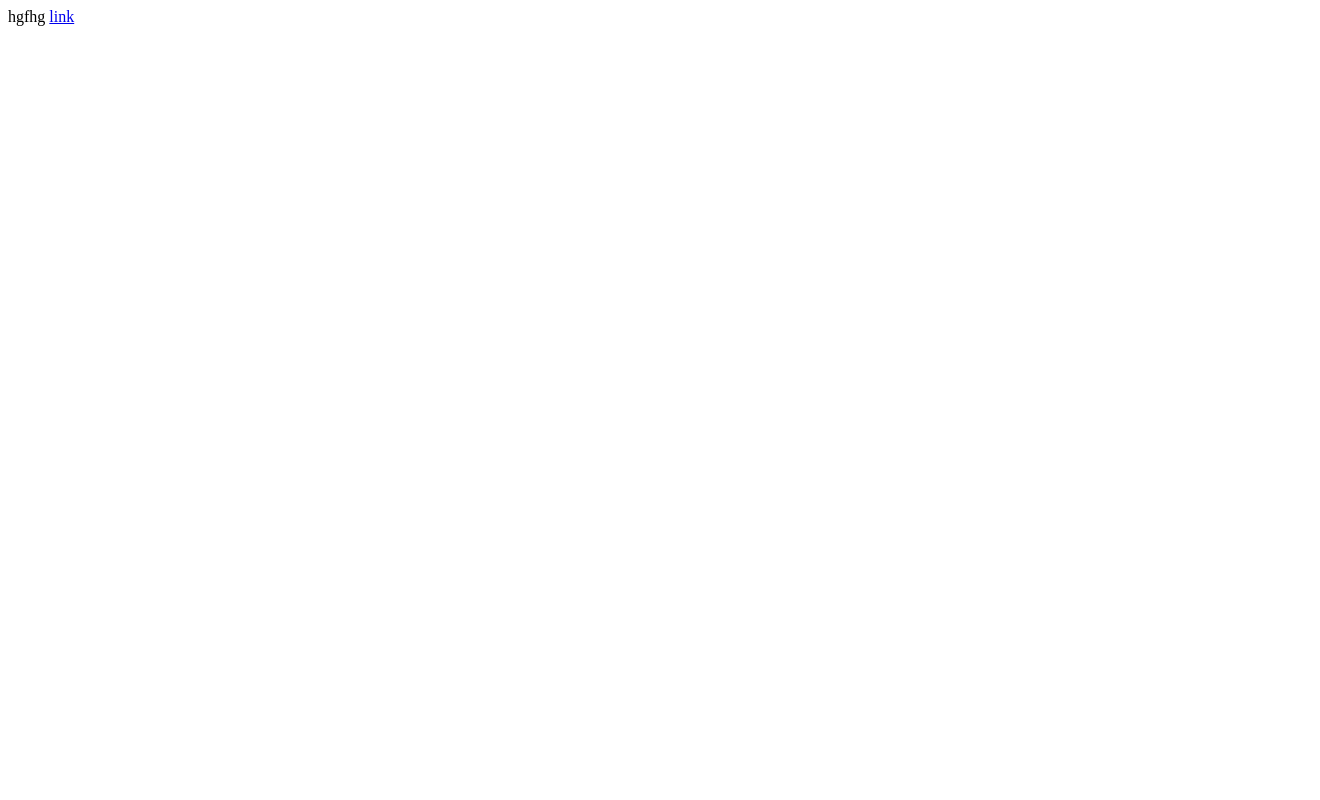
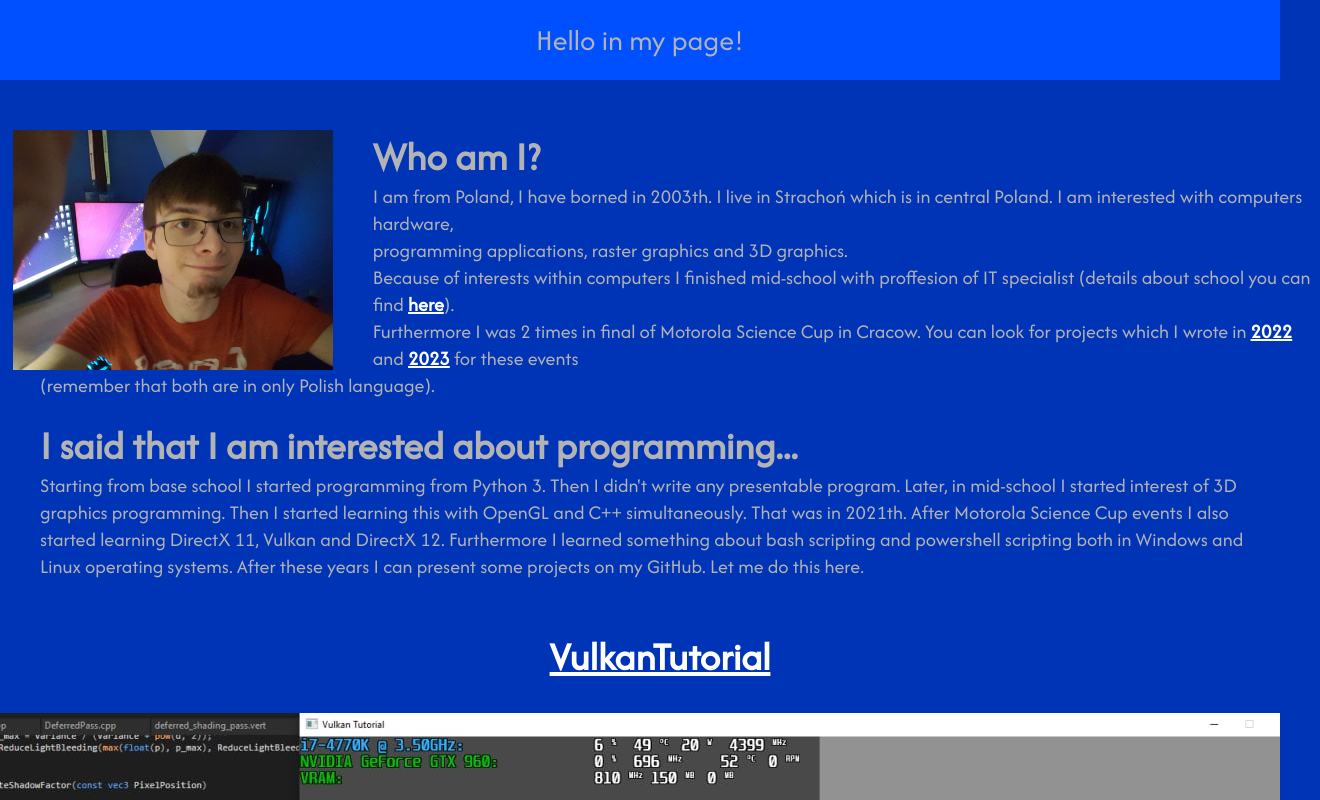
Before and after one commit to Cijei03/cijei03.github.io, a plain HTML site: page index.html in a window 1280 px wide. Shown: the top 800 px of the page, 1320 px wide, since content can reach past the window. Drawn offline with Linux system fonts and the light colour scheme.

Commit message:
Added one project description.

```diff
--- a/index.html
+++ b/index.html
@@ -1,9 +1,64 @@
 <html>
 	<head>
-
+		<title>KonkwistadorGPU</title>
+		<link rel="stylesheet" href="style.css">
 	</head>
 	<body>
-		hgfhg
-		<a href="http://cijei03.github.io/xd.html">link</a>
+		<div style="width: 100%; background-color: #0050ff; text-align: center; font-size: 30px; padding-top: 20px; padding-bottom: 20px;">
+			Hello in my page!
+		</div>
+		<div style="text-align: left; width: 100%;">
+			<img src="resources/photo_2024-11-26_17-05-17.jpg" alt="" width="25%%" style="float: left; margin-left: 1%; margin-right: 40px;">
+			<div style="margin-left: 40px; font-size: 40px; font-weight: 900; margin-top: 50px;">
+				Who am I?
+			</div>
+			<div style="margin-left: 40px; font-size: 20px; width: 100%;">
+				I am from Poland, I have borned in 2003th. I live in Strachoń which is in central Poland. I am interested with computers hardware,<br />programming applications, raster graphics and 3D graphics.
+				<br />Because of interests within computers I finished mid-school with proffesion of IT specialist (details about school you can find <a href="https://zst.com.pl/" target="_blank">here</a>).<br />
+				Furthermore I was 2 times in final of Motorola Science Cup in Cracow. You can look for projects which I wrote in <a href="https://drive.google.com/drive/folders/1QrmYWg_hoWvRvwTMDOcbmC2s1a11MEb1?usp=drive_link" target="_blank">2022</a> and <a href="https://drive.google.com/drive/folders/1miso9Fir1sujNE0s9u3RAQD24p2VCSiH?usp=sharing" target="_blank">2023</a> for these events<br />(remember that both are in only Polish language).<br />
+			</div>
+		</div>
+		<div style="text-align: left; width: 100%;">
+			<div style="margin-left: 40px; font-size: 40px; font-weight: 900; margin-top: 20px;">
+				I said that I am interested about programming...
+			</div>
+			<div style="margin-left: 40px; font-size: 20px;">
+				Starting from base school I started programming from Python 3. Then I didn't write any presentable program. Later, in mid-school I started interest of 3D graphics programming. Then I started learning this with OpenGL and C++ simultaneously.
+				That was in 2021th. After Motorola Science Cup events I also started learning DirectX 11, Vulkan and DirectX 12. Furthermore I learned something about bash scripting and powershell scripting both in Windows and Linux operating systems.
+				After these years I can present some projects on my GitHub. Let me do this here.
+			</div>
+		</div>
+
+		<div style="text-align: left; width: 100%;">
+			<div style="margin-left: 40px; font-size: 40px; font-weight: 900; margin-top: 50px; text-align: center;">
+				<a href="https://github.com/Cijei03/VulkanTutorial" target="_blank">VulkanTutorial</a>
+			</div>
+			<div style="float: left; margin-left: calc((100vw - 1280px) / 2); margin-top: 30px; width: 100%;">
+				<img src="resources/vulkan_tutorial.png" alt="" width="1280px">
+			</div>
+			<div style="font-size: 20px; margin-top: 30px; float: left; text-align: center; width: 100%;">
+				This is example scene for deferred shading in Vulkan. I implemented here directional light within basic Phong shading model and Variance Shadow Mapping technique for generating shadows.<br />
+				This was writed and tested only against AMD Radeon RX 6700XT hardware, so on other hardware it may not work.<br />
+				As you can see in repository - this is written on Windows platform with MSBuild system.
+				For generating SPIR-V shaders I used GLSL sources.
+			</div>
+		</div>
+<!--
+		<div style="text-align: left; width: 100%; float: left;">
+			<div style="margin-left: 40px; font-size: 40px; font-weight: 900; margin-top: 50px; text-align: center;">
+				<a href="https://github.com/Cijei03/VulkanTutorial" target="_blank">Software rasterizer</a>
+			</div>
+			<div style="float: left; margin-left: calc((100vw - 1280px) / 2); margin-top: 30px; width: 100%;">
+				<img src="resources/vulkan_tutorial.png" alt="" width="1280px">
+			</div>
+			<div style="font-size: 20px; margin-top: 30px; float: left; text-align: center; width: 100%;">
+				This is example scene for deferred shading in Vulkan. I implemented here directional light within basic Phong shading model and Variance Shadow Mapping technique for generating shadows.<br />
+				This was writed and tested only against AMD Radeon RX 6700XT hardware, so on other hardware it may not work.<br />
+				As you can see in repository - this is written on Windows platform with MSBuild system.
+				For generating SPIR-V shaders I used GLSL sources.
+			</div>
+		</div>
+-->
+
 	</body>
 </html>
--- /dev/null
+++ b/style.css
@@ -0,0 +1,29 @@
+@font-face
+{
+    font-family: "Afacad";
+    src: url("resources/Afacad-Regular.ttf") format('truetype');
+}
+
+body
+{
+	overflow-y: scroll;
+	outline: 0px;
+	margin: 0px;
+	margin-bottom: 50px;
+	padding: 0px;
+	width: 100vw;
+	font-family: Afacad;
+	background-color: #0034b6;
+	color: #b3b3b3;
+	float: left;
+}
+
+a
+{
+	font-weight: 900;
+	color: #ffffff;
+}
+a:visited
+{
+	color: hwb(217 40% 0%);
+}
```
Also changed, not shown: xd.html (deleted, +0 -1 lines), resources/Afacad-Regular.ttf (added), resources/photo_2024-11-26_17-05-17.jpg (added), resources/photo_2024-11-26_17-05-18.jpg (added), resources/photo_2024-11-26_17-11-07.jpg (added), resources/vulkan_tutorial.png (added).
